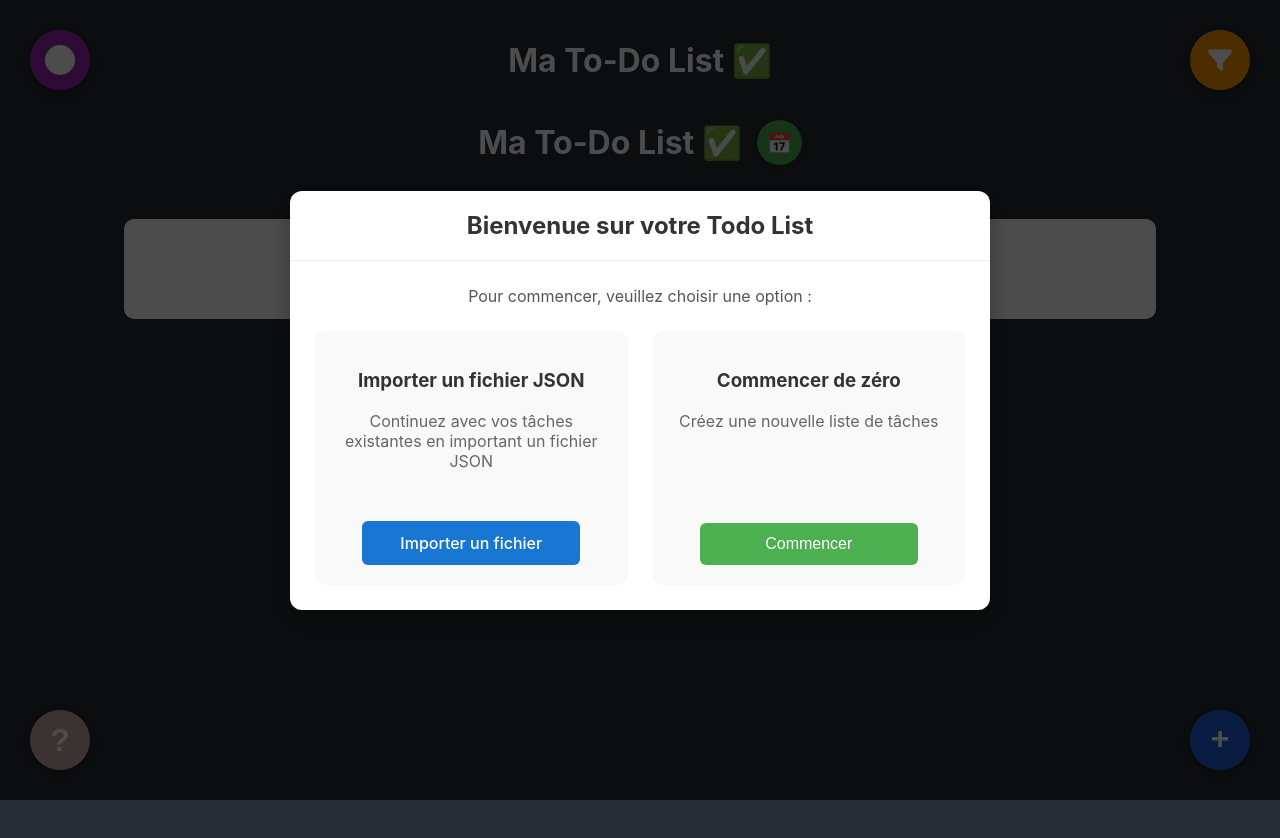
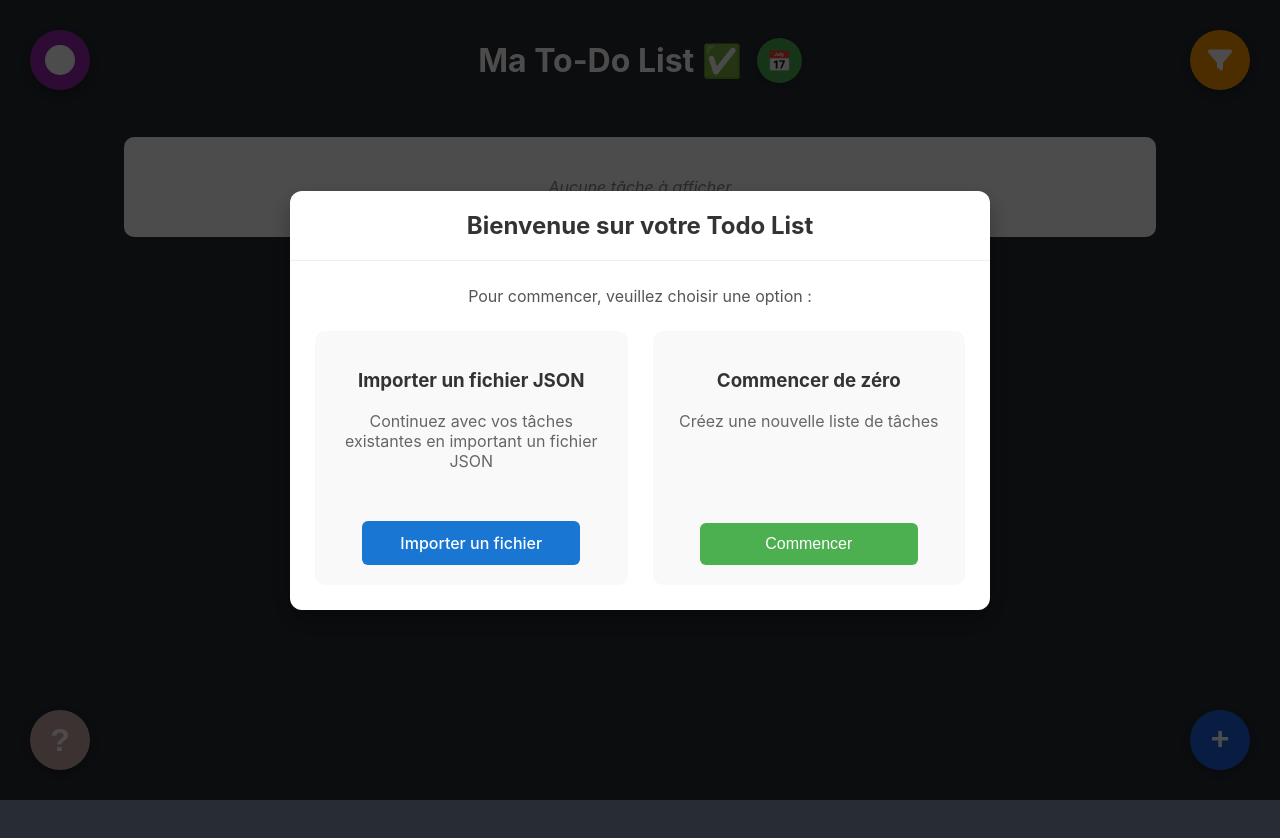
Before and after one commit to EL-KIHAL-Ewan-2326042/todo-list, a React (Create React App) app: page / in a window 1280 px wide. Built offline with nearby package versions, Linux system fonts and the light colour scheme.

Commit message:
Quickfix

```diff
--- a/src/App.js
+++ b/src/App.js
@@ -433,7 +433,6 @@ function App() {
   return (
       <div className="App">
         <header className="App-header">
-          <h1>Ma To-Do List ✅</h1>
 
           <div className="app-title-container">
             <h1>Ma To-Do List ✅</h1>
```
